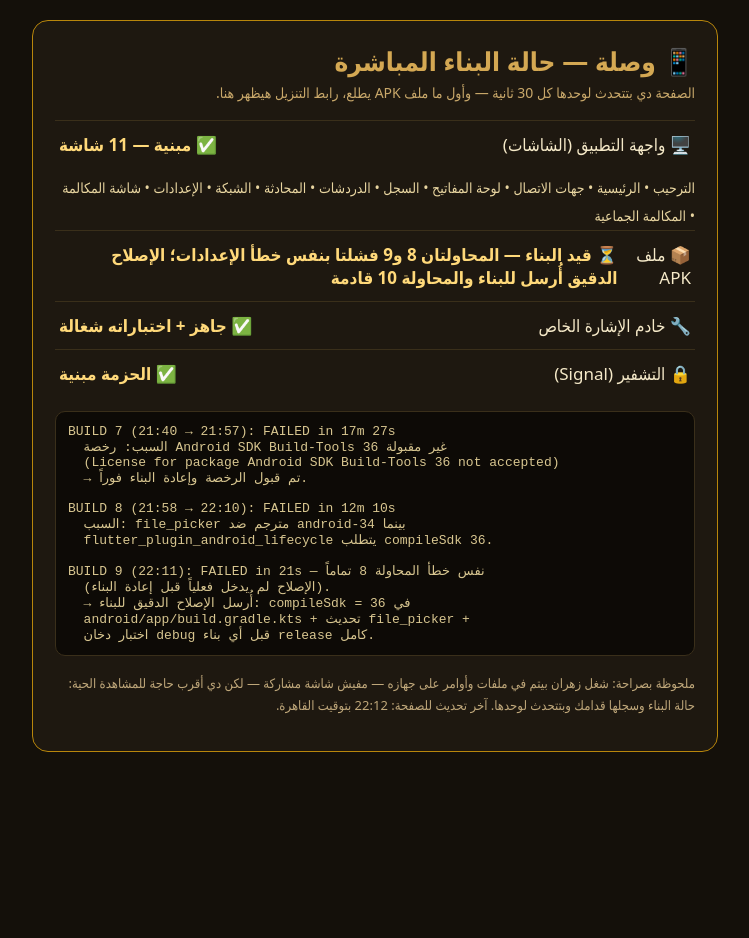
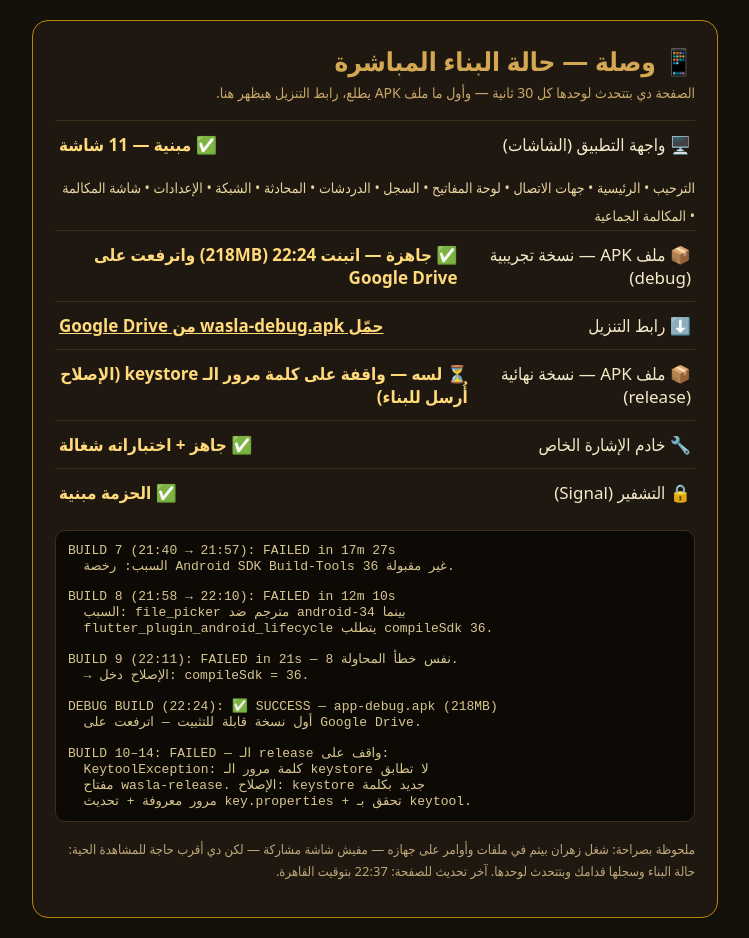
Before and after one commit to medhatzahran7/makkah-voice, a plain HTML site: page mesh-prototype/wasla-status.html in a window 1280 px wide. Shown: the whole page, without its empty margins (265-1014 px from the left). Before the commit the page ends 800 px from the top, so only its background shows below. Drawn offline with Linux system fonts and the light colour scheme.

Commit message:
Wasla status: debug APK ready on Drive

```diff
--- a/mesh-prototype/wasla-status.html
+++ b/mesh-prototype/wasla-status.html
@@ -25,26 +25,31 @@
 
   <div class="row"><span>🖥️ واجهة التطبيق (الشاشات)</span><b class="ok">✅ مبنية — 11 شاشة</b></div>
   <div class="screens">الترحيب • الرئيسية • جهات الاتصال • لوحة المفاتيح • السجل • الدردشات • المحادثة • الشبكة • الإعدادات • شاشة المكالمة • المكالمة الجماعية</div>
-  <div class="row"><span>📦 ملف APK</span><b class="wait">⏳ قيد البناء — المحاولتان 8 و9 فشلتا بنفس خطأ الإعدادات؛ الإصلاح الدقيق أُرسل للبناء والمحاولة 10 قادمة</b></div>
+  <div class="row"><span>📦 ملف APK — نسخة تجريبية (debug)</span><b class="ok">✅ جاهزة — اتبنت 22:24 (218MB) واترفعت على Google Drive</b></div>
+  <div class="row"><span>⬇️ رابط التنزيل</span><b><a href="https://drive.google.com/file/d/1QpG1gDG6VQNVz9AWuhqbe6UqCd103dzv/view?usp=drivesdk" style="color:#ffd97a;">حمّل wasla-debug.apk من Google Drive</a></b></div>
+  <div class="row"><span>📦 ملف APK — نسخة نهائية (release)</span><b class="wait">⏳ لسه — واقفة على كلمة مرور الـ keystore (الإصلاح أُرسل للبناء)</b></div>
   <div class="row"><span>🔧 خادم الإشارة الخاص</span><b class="ok">✅ جاهز + اختباراته شغالة</b></div>
   <div class="row"><span>🔒 التشفير (Signal)</span><b class="ok">✅ الحزمة مبنية</b></div>
 
   <div class="log">BUILD 7 (21:40 → 21:57): FAILED in 17m 27s
-  السبب: رخصة Android SDK Build-Tools 36 غير مقبولة
-  (License for package Android SDK Build-Tools 36 not accepted)
-  → تم قبول الرخصة وإعادة البناء فوراً.
+  السبب: رخصة Android SDK Build-Tools 36 غير مقبولة.
 
 BUILD 8 (21:58 → 22:10): FAILED in 12m 10s
   السبب: file_picker مترجم ضد android-34 بينما
   flutter_plugin_android_lifecycle يتطلب compileSdk 36.
 
-BUILD 9 (22:11): FAILED in 21s — نفس خطأ المحاولة 8 تماماً
-  (الإصلاح لم يدخل فعلياً قبل إعادة البناء).
-  → أُرسل الإصلاح الدقيق للبناء: compileSdk = 36 في
-  android/app/build.gradle.kts + تحديث file_picker +
-  اختبار دخان debug قبل أي بناء release كامل.</div>
+BUILD 9 (22:11): FAILED in 21s — نفس خطأ المحاولة 8.
+  → الإصلاح دخل: compileSdk = 36.
 
-  <p class="note">ملحوظة بصراحة: شغل زهران بيتم في ملفات وأوامر على جهازه — مفيش شاشة مشاركة — لكن دي أقرب حاجة للمشاهدة الحية: حالة البناء وسجلها قدامك وبتتحدث لوحدها. آخر تحديث للصفحة: 22:12 بتوقيت القاهرة.</p>
+DEBUG BUILD (22:24): ✅ SUCCESS — app-debug.apk (218MB)
+  أول نسخة قابلة للتثبيت — اترفعت على Google Drive.
+
+BUILD 10–14: FAILED — الـ release واقف على:
+  KeytoolException: كلمة مرور الـ keystore لا تطابق
+  مفتاح wasla-release. الإصلاح: keystore جديد بكلمة
+  مرور معروفة + تحديث key.properties + تحقق بـ keytool.</div>
+
+  <p class="note">ملحوظة بصراحة: شغل زهران بيتم في ملفات وأوامر على جهازه — مفيش شاشة مشاركة — لكن دي أقرب حاجة للمشاهدة الحية: حالة البناء وسجلها قدامك وبتتحدث لوحدها. آخر تحديث للصفحة: 22:37 بتوقيت القاهرة.</p>
 </div>
 </body>
 </html>
```
